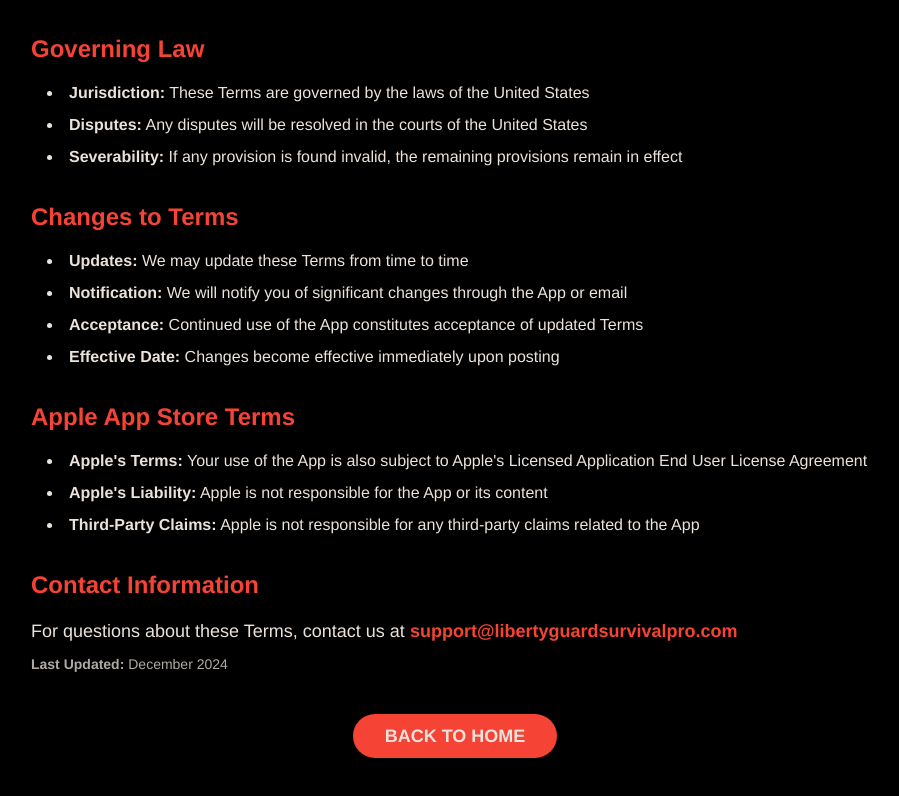
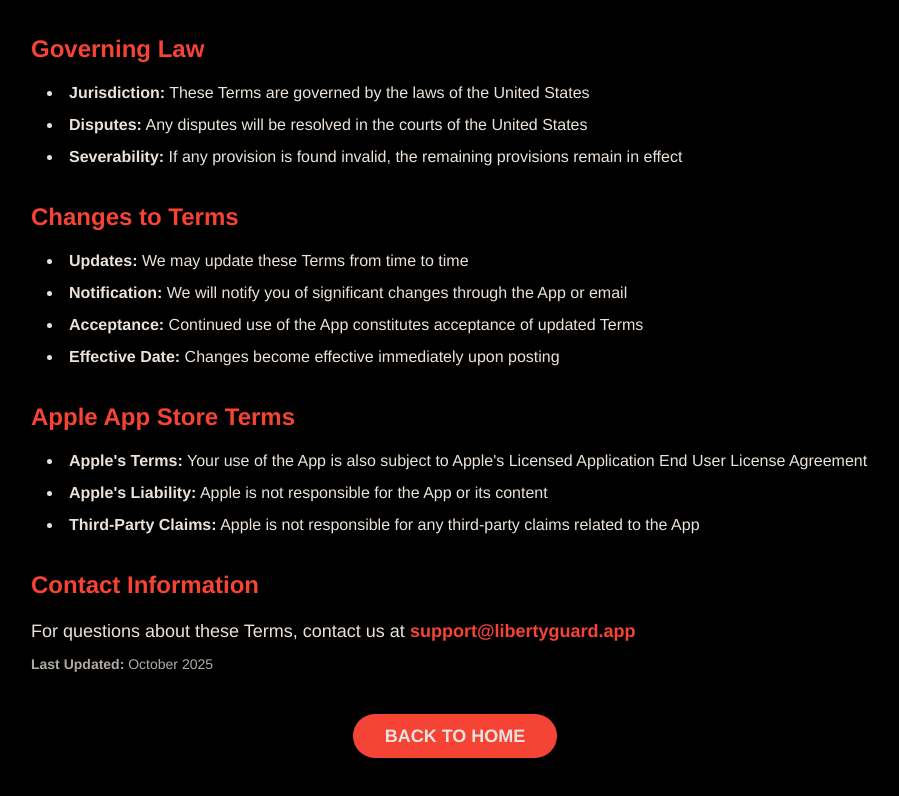
Before and after one commit to thedanperry/LibertyGuard-Website, a Next.js app: page /terms in a window 1280 px wide. Shown: the part 3028-3824 px from the top of the page, without its empty margins (185-1084 px from the left). Built offline with nearby package versions, Linux system fonts and the light colour scheme.

Commit message:
Update policy dates and fix email address
- Privacy Policy: Updated effective date from January 11, 2025 to October 11, 2025
- Terms of Service: Updated last updated date from December 2024 to October 2025
- Fixed Terms of Service contact email to support@libertyguard.app

```diff
--- a/src/app/privacy/page.tsx
+++ b/src/app/privacy/page.tsx
@@ -10,7 +10,7 @@ export default function PrivacyPage() {
 
         <div className="space-y-8 text-climate-cream">
           <div className="text-center mb-8">
-            <p className="text-sm opacity-60">Effective Date: January 11, 2025</p>
+            <p className="text-sm opacity-60">Effective Date: October 11, 2025</p>
           </div>
 
           <section>
--- a/src/app/terms/page.tsx
+++ b/src/app/terms/page.tsx
@@ -170,12 +170,12 @@ export default function TermsPage() {
             <h2 className="text-2xl font-bold text-climate-red mb-4">Contact Information</h2>
             <p className="text-lg leading-relaxed">
               For questions about these Terms, contact us at{' '}
-              <a href="mailto:support@libertyguardsurvivalpro.com" className="text-climate-red hover:underline font-bold">
-                support@libertyguardsurvivalpro.com
+              <a href="mailto:support@libertyguard.app" className="text-climate-red hover:underline font-bold">
+                support@libertyguard.app
               </a>
             </p>
             <p className="text-sm text-climate-cream opacity-75 mt-2">
-              <strong>Last Updated:</strong> December 2024
+              <strong>Last Updated:</strong> October 2025
             </p>
           </section>
         </div>
```
